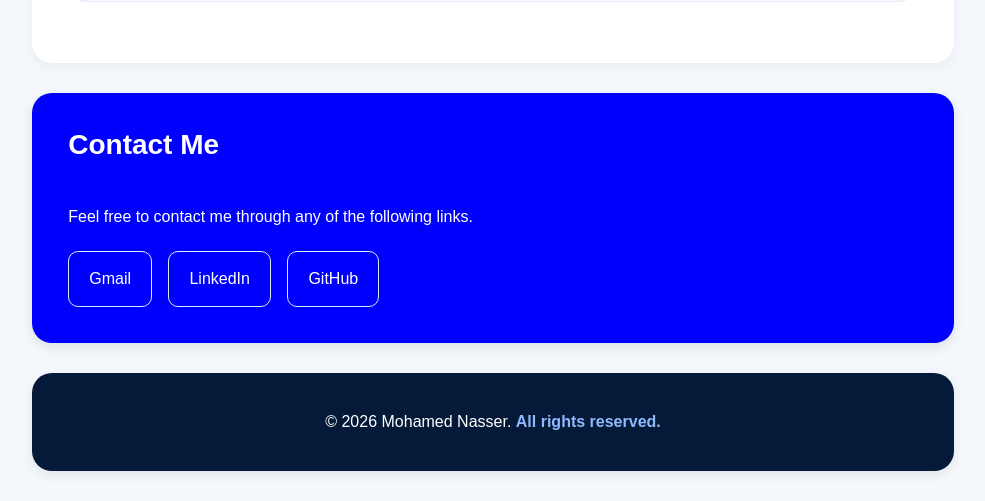
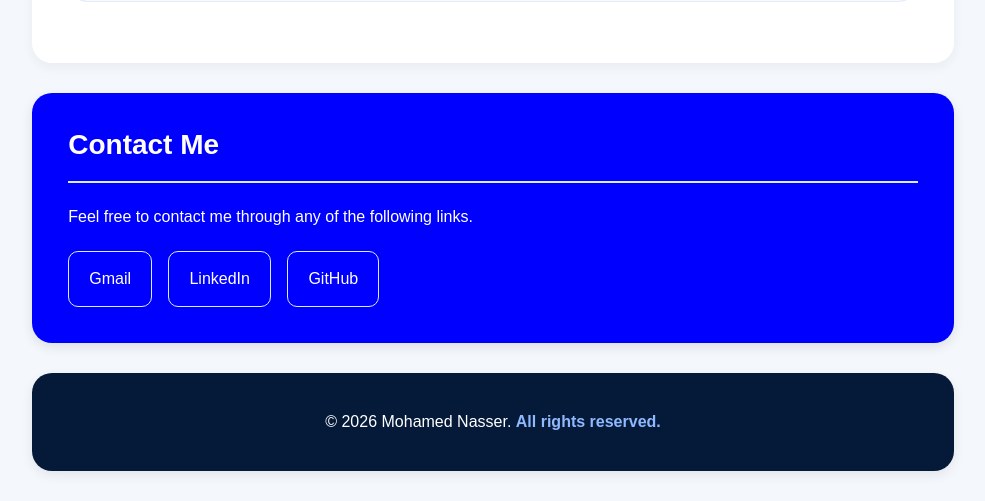
Before and after one commit to monaserr/assignment-1-personal-portfolio, a plain HTML site: page pages/index.html in a window 1280 px wide. Shown: the part 2765-3266 px from the top of the page, without its empty margins (147-1132 px from the left). Drawn offline with Linux system fonts and the light colour scheme.

Commit message:
Update style.css

```diff
--- a/CSS/style.css
+++ b/CSS/style.css
@@ -249,7 +249,7 @@ body {
     font-size: 28px;
     padding: 0 0 20px 0;
     margin-bottom: 25px;
-    border-bottom: 2px solid #0000FF;
+    border-bottom: 2px solid #DCEBF8;
     display: block;
 }
 
```
